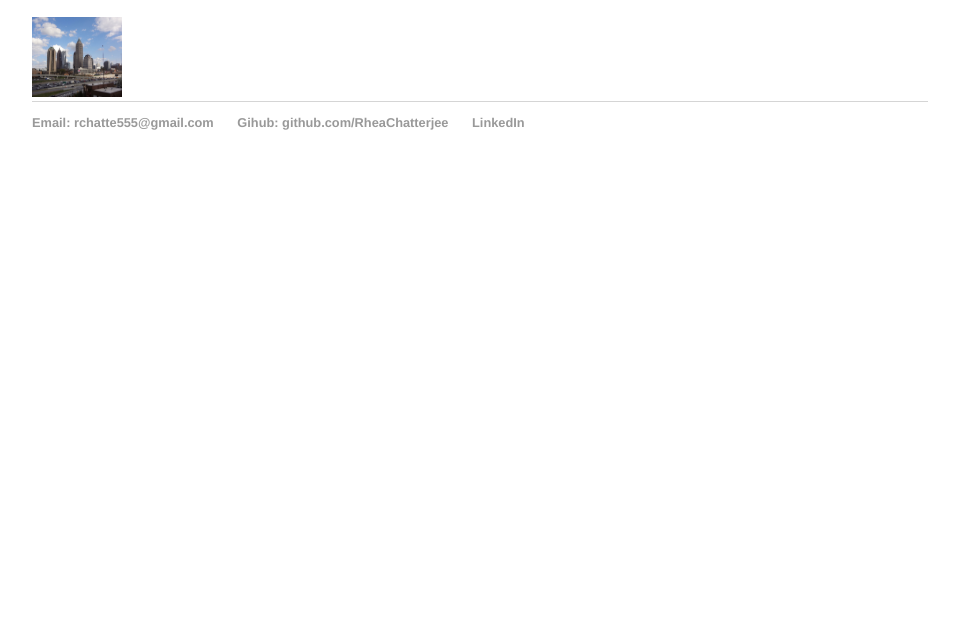
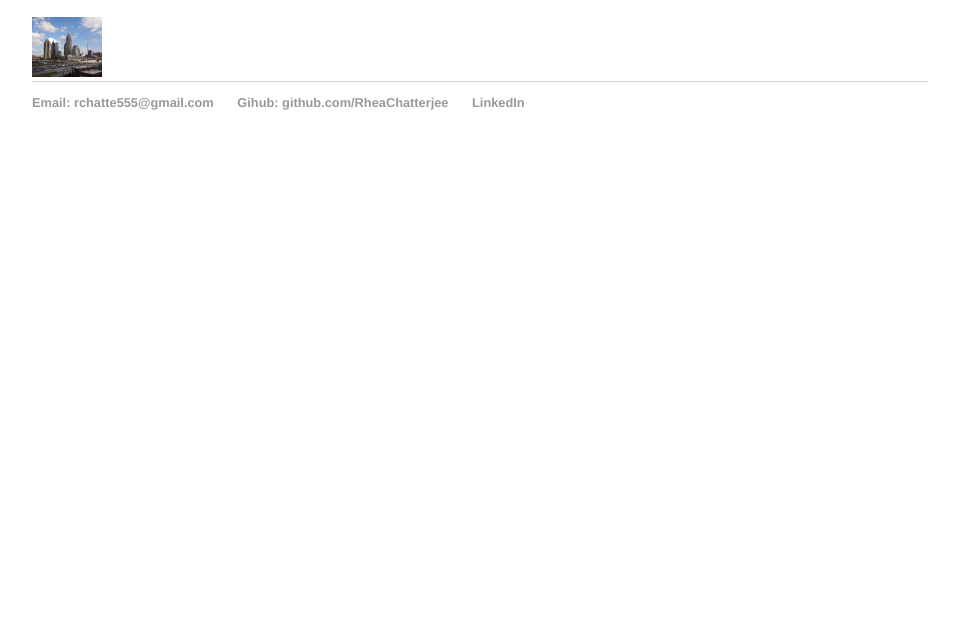
Before and after one commit to RheaChatterjee/RheaChatterjee.github.io, a plain HTML site: page index.html in a window 1280 px wide. Shown: the part 180-800 px from the top of the page, without its empty margins (160-1119 px from the left). Drawn offline with Linux system fonts and the light colour scheme.

Commit message:
Update index.html

```diff
--- a/index.html
+++ b/index.html
@@ -17,7 +17,7 @@
 		<div class="container">
     		<div class="blurb">
         		<h1>Hi there, I'm Rhea Chatterjee!</h1>
-			<img src="IMG_5439.jpg" alt="Atlanta Skyline" width="90" height="80">
+			<img src="IMG_5439.jpg" alt="Atlanta Skyline" width="70" height="60">
 
     		</div><!-- /.blurb -->
 		</div><!-- /.container -->
```
